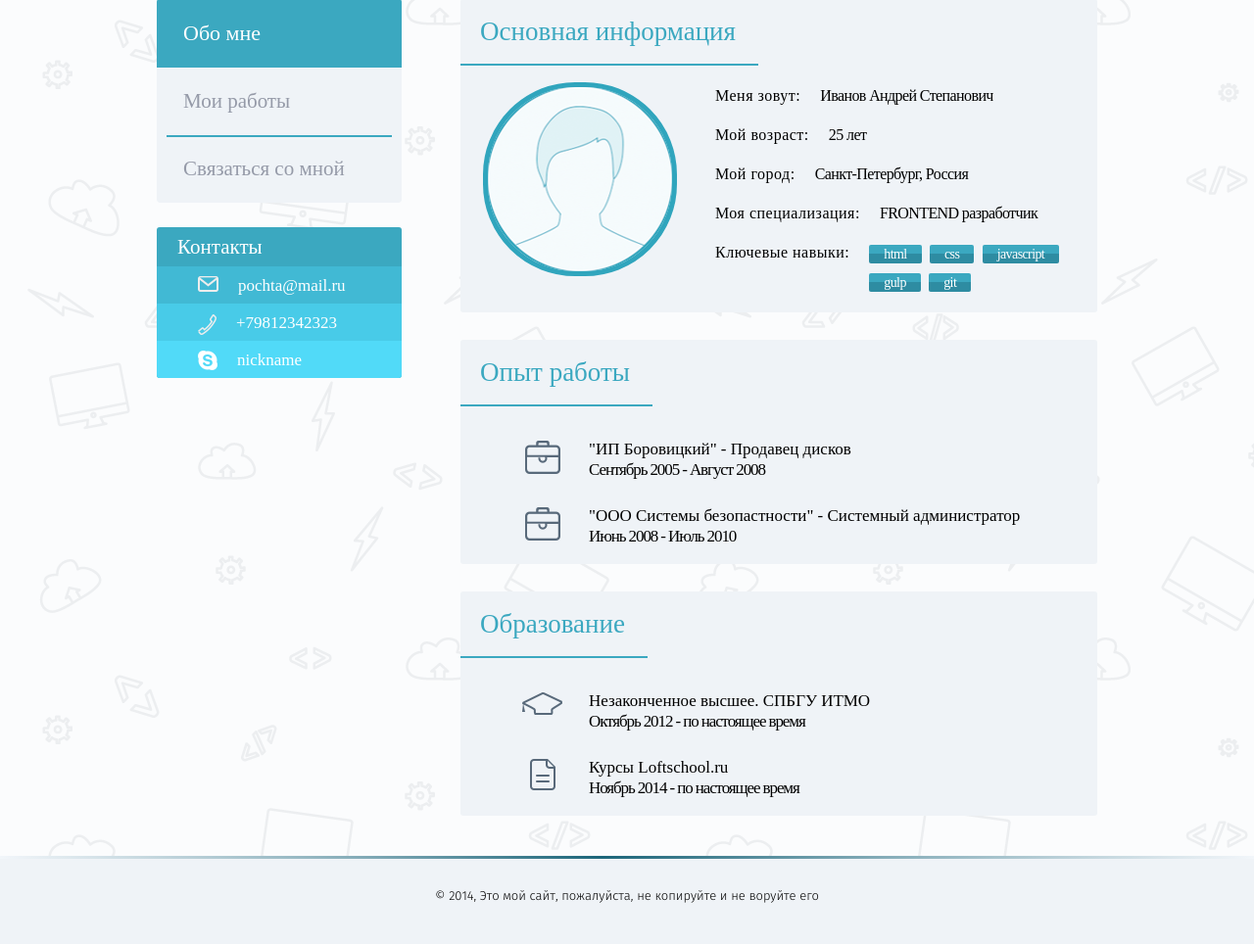
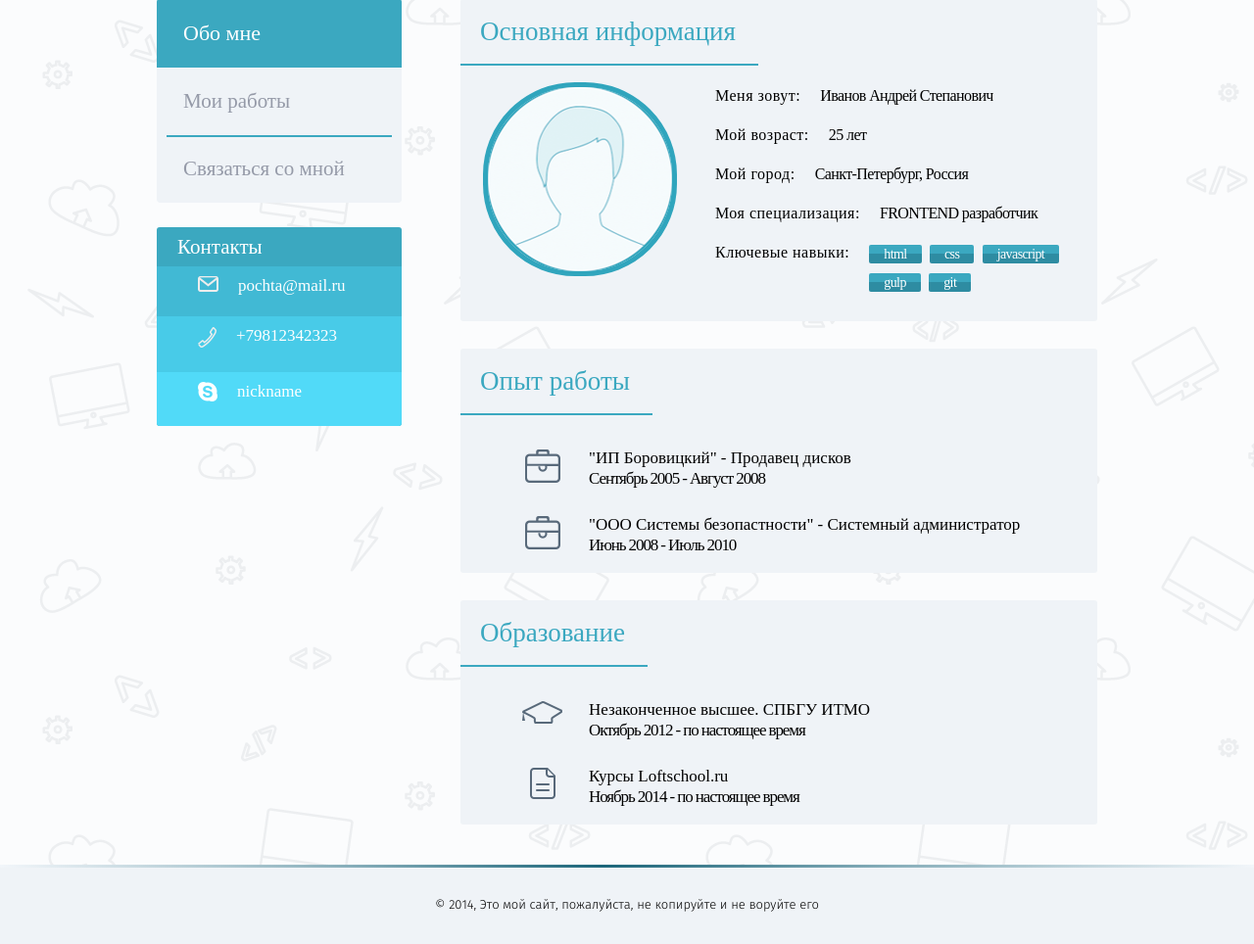
Before and after one commit to danratnikov/homework1, a PHP site: page / in a window 1280 px wide. Shown: the part 159-1123 px from the top of the page at 98% size. Before the commit the page ends 1081 px from the top, so only its background shows below. Run offline with PHP 8.4, Linux system fonts and the light colour scheme; some web fonts are replaced.

```diff
--- a/css/style.css
+++ b/css/style.css
@@ -59,10 +59,6 @@ article, aside, details, figcaption, figure, footer, header, hgroup, main, menu,
   display: block;
 }
 
-@font-face {
-  font-family: "ProximaNovaCond-Semibold";
-  source: url(../fonts/Proxima-Nova/ProximaNovaCond-Semibold.otf);
-}
 body {
   background-image: url(../img/comppattern2.png);
 }
@@ -192,6 +188,9 @@ body {
   float: left;
   width: 250px;
 }
+.container .sidebar .menu {
+  margin-bottom: 25px;
+}
 .container .sidebar .menu-list {
   border-radius: 3px;
   list-style: none;
@@ -240,7 +239,7 @@ body {
   font-size: 21px;
 }
 .container .sidebar .contacts .contact-list-line {
-  height: 38px;
+  height: auto;
 }
 .container .sidebar .contacts .contact-list-line a {
   color: #ffffff;
@@ -323,6 +322,8 @@ body {
 }
 .content .base-info .property p {
   letter-spacing: -0.6px;
+  float: left;
+  width: 200px;
 }
 .content .base-info .prop-name {
   display: block;
--- /dev/null
+++ b/sass/ProximaNova.scss
@@ -0,0 +1,60 @@
+@font-face {
+	font-family: "ProximaNova-Semibold";
+	source: url(../fonts/Proxima-Nova/ProximaNovaCond-Semibold.otf);
+}
+@font-face {
+	font-family: "ProximaNova-Black";
+	source: url(../fonts/Proxima-Nova/ProximaNovaCond-Black.otf);
+}
+@font-face {
+	font-family: "ProximaNova-Bold";
+	source: url(../fonts/Proxima-Nova/ProximaNovaCond-Bold.otf);
+}
+@font-face {
+	font-family: "ProximaNova-BoldIt";
+	source: url(../fonts/Proxima-Nova/ProximaNovaCond-BoldIt.otf);
+}
+@font-face {
+	font-family: "ProximaNova-Extrabold";
+	source: url(../fonts/Proxima-Nova/ProximaNovaCond-Extrabold.otf);
+}
+@font-face {
+	font-family: "ProximaNova-Light";
+	source: url(../fonts/Proxima-Nova/ProximaNovaCond-Light.otf);
+}
+@font-face {
+	font-family: "ProximaNova-LightItalic";
+	source: url(../fonts/Proxima-Nova/ProximaNovaCond-LightItalic.otf);
+}
+@font-face {
+	font-family: "ProximaNova-RegularItalic";
+	source: url(../fonts/Proxima-Nova/ProximaNovaCond-RegularItalic.otf);
+}
+@font-face {
+	font-family: "ProximaNova-SemiboldItalic";
+	source: url(../fonts/Proxima-Nova/ProximaNovaCond-SemiboldItalic.otf);
+}
+@font-face {
+	font-family: "ProximaNovaCond-Semibold";
+	source: url(../fonts/Proxima-Nova/ProximaNovaCond-Semibold.otf);
+}
+@font-face {
+	font-family: "ProximaNovaCond-SemiboldIt";
+	source: url(../fonts/Proxima-Nova/ProximaNovaCond-SemiboldIt.otf);
+}
+@font-face {
+	font-family: "ProximaNovaCond-Light";
+	source: url(../fonts/Proxima-Nova/ProximaNovaCond-Light.otf);
+}
+@font-face {
+	font-family: "ProximaNovaCond-LightIt";
+	source: url(../fonts/Proxima-Nova/ProximaNovaCond-LightIt.otf);
+}
+@font-face {
+	font-family: "ProximaNovaCond-RegularIt";
+	source: url(../fonts/Proxima-Nova/ProximaNovaCond-RegularItalic.otf);
+}
+@font-face {
+	font-family: "ProximaNovaCond-Regular";
+	source: url(../fonts/Proxima-Nova/ProximaNovaCond-Regular.otf);
+}
--- a/sass/style.scss
+++ b/sass/style.scss
@@ -6,11 +6,6 @@
 @import "compass/css3/user-interface";
 @import "compass/css3/box-shadow";
 @import "compass/css3/";
-
-@font-face {
-	font-family: "ProximaNovaCond-Semibold";
-	source: url(../fonts/Proxima-Nova/ProximaNovaCond-Semibold.otf);
-}
 
 $header-bgc: #eff3f7;
 $header-fc: #6f727e;
@@ -154,6 +149,9 @@ body {
 	margin: 42px auto 41px;
 	min-width: 960px;
 	.sidebar {
+		.menu {
+			margin-bottom: 25px;
+		}
 		float: left;
 		width: 250px;
 		.menu-list {
@@ -204,7 +202,7 @@ body {
 				font-size: 21px;
 			}
 			.contact-list-line {
-				height: 38px;
+				height: auto;
 				a {
 					color: $contacts-fc;
 					text-decoration: none;
@@ -291,6 +289,8 @@ body {
 		}
 		.property p {
 			letter-spacing: -0.6px;
+			float: left;
+			width: 200px;
 		}
 		.prop-name {
 			display: block;
```
Also changed, not shown: css/ProximaNova.css (added, +60 -0 lines), fonts/Proxima-Nova/ProximaNova.css (added, +60 -0 lines).
